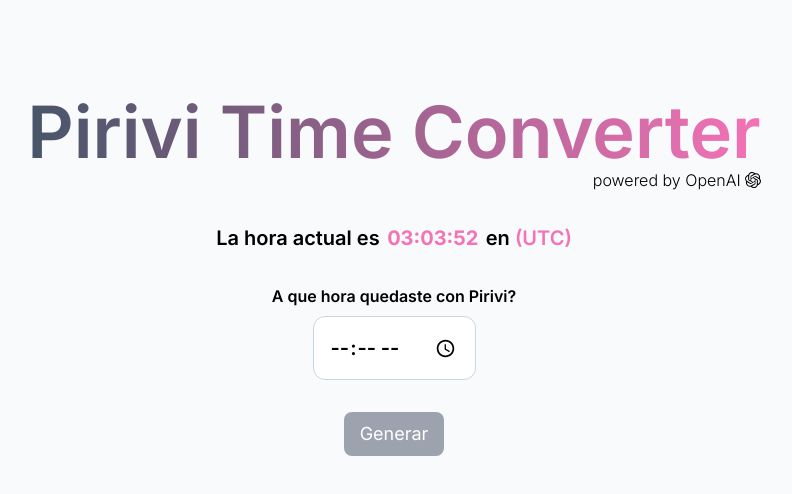
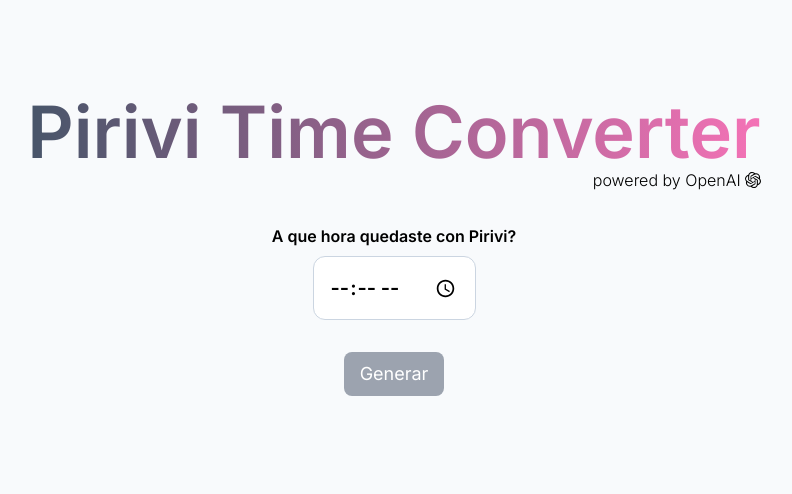
Before and after one commit to oveigam/ptc, a Next.js app: page / in a window 1280 px wide. Shown: the top 494 px of the page, without its empty margins (246-1038 px from the left). Built offline with nearby package versions, Linux system fonts and the light colour scheme.

Commit message:
test no time

```diff
--- a/src/app/page.tsx
+++ b/src/app/page.tsx
@@ -19,7 +19,7 @@
           <Image src={openai} className="h-4 w-4" alt="openai" />
         </div>
       </div>
-      <Time />
+      {/* <Time /> */}
       <Form />
     </main>
   );
```
